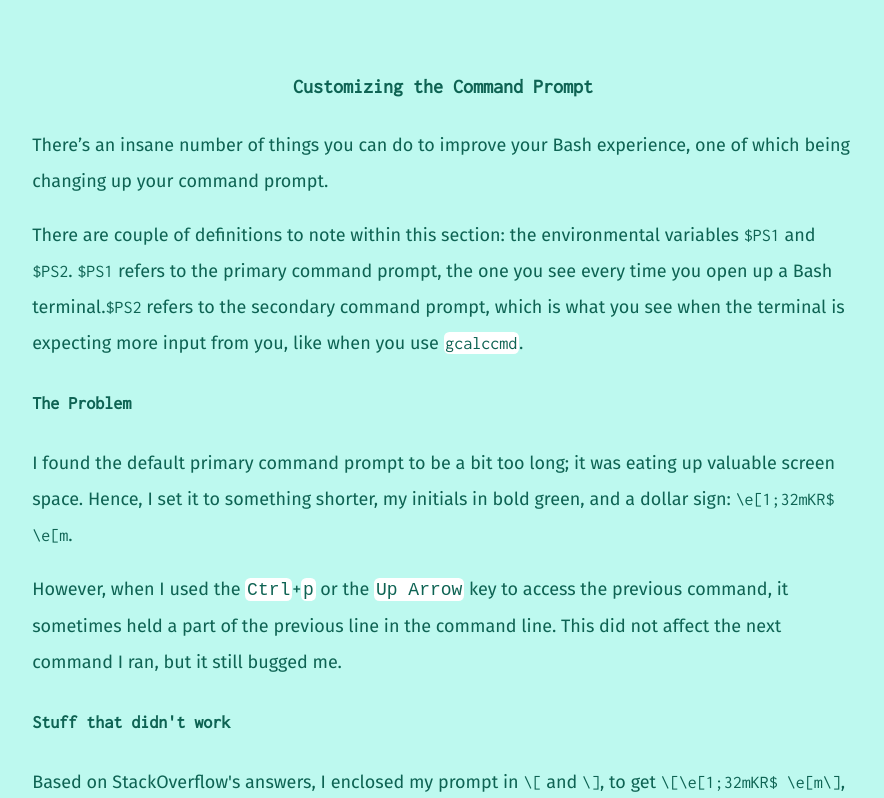
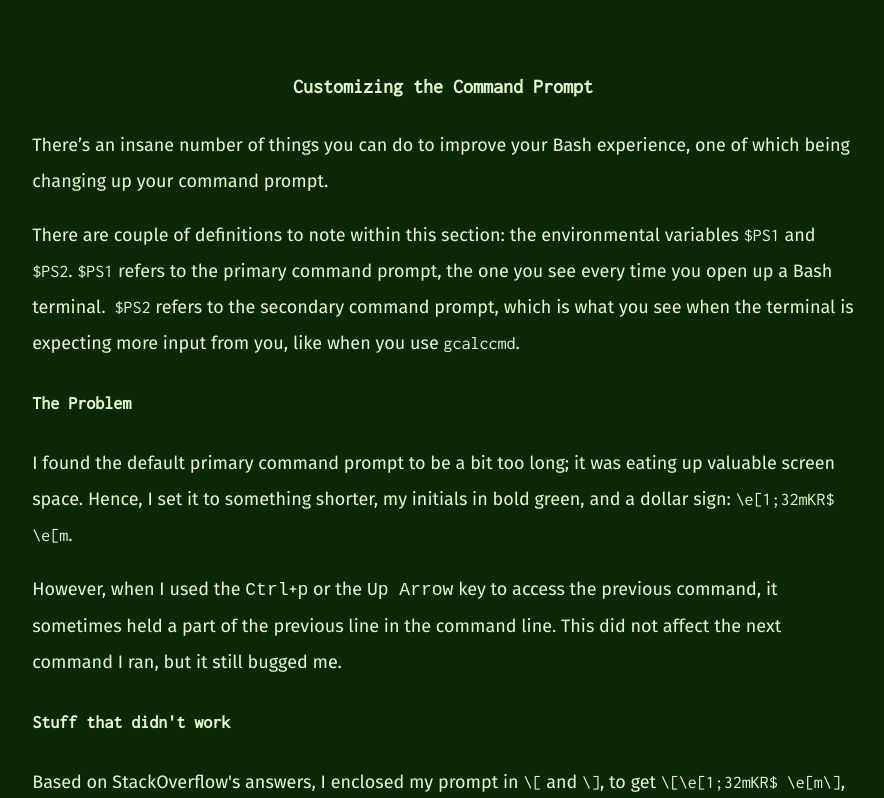
Before and after one commit to krithravi/personalWeb, a React (Create React App) app: page /writeup/bash in a window 1280 px wide. Shown: the part 443-1241 px from the top of the page, without its empty margins (197-1081 px from the left). Built offline with nearby package versions, Linux system fonts and the light colour scheme.

Commit message:
changed up the styleee

```diff
--- a/src/index.js
+++ b/src/index.js
@@ -33,6 +33,7 @@ export const Home = () => (
 		<Header />
 		<div className="rowC">
 			<Body />
+			<Gallery />
 		</div>
 		<Contact />
 		<br></br>
--- a/src/style.css
+++ b/src/style.css
@@ -2,12 +2,23 @@
 @import url('https://fonts.googleapis.com/css2?family=Fira+Sans&display=swap');
 
 
-
+/*
 :root {
 	--background: #bdf9ef;
 	--text-color: #0e6353;
 	--h2-color: #1a7510;
 	--link-color: #1988aa;
+	--light-yellow: #ffee88;
+}
+
+*/
+
+:root {
+	--background: #0a2803;
+	--text-color: #e4f9cc;
+	--h2-color: #c0f7a0;
+	--link-color: #e1a0f7;
+	--hot-pink: #85075b;
 	--light-yellow: #ffee88;
 }
 * {
@@ -50,16 +61,9 @@ h4 {
 	font-size: 18px;
 }
 
-
-code.inline {
-    background: var(--light-blue);
-    padding: 0.1em;
-    border-radius: 0.3em;
-    background-color: white;
-}
-
 .realcode {
 	background-color: var(--light-yellow);
+	color: var(--background);
 	border: 1px;
 	display: block;
 	padding: 10px;
@@ -70,7 +74,8 @@ code.inline {
 span.directory {
 	display: inline;
 	padding: 0.1em;
-    background-color: white;
+	color: var(--background);
+	background-color: var(--h2-color);
 	border-radius: 0.3em;
 	font-family: 'Inconsolata', monospace;
 }
@@ -82,6 +87,7 @@ span.monospace {
 
 .specialCase {
 	font-family: 'Inconsolata', monospace;
+	color: var(--background);
 }
 
 .box {
@@ -106,14 +112,13 @@ a:visited {
 }
 
 p {
-    color: var(--light-blue);
 	font-family: 'Fira Sans', sans-serif;
 	font-size: 18px;
 }
 .button {
 	border-radius: 7px;
 	border: none;
-    background-color: var(--light-yellow);
+	background-color: var(--hot-pink);
 	text-align: center;
 	padding: 8px;
 	transition: all 0.5s;
@@ -185,7 +190,7 @@ p {
 
 .accordion__button {
 	background-color: var(--light-yellow);
-    color: var(--text-color);
+	color: var(--background);
 	cursor: pointer;
 	padding: 18px;
 	width: 60%;
--- a/src/writeups/Bash.js
+++ b/src/writeups/Bash.js
@@ -21,9 +21,9 @@ function Bash(){
                         There are couple of definitions to note within this section: the
                         environmental variables <span class="monospace">$PS1</span> and <span class="monospace">$PS2</span>. <span class="monospace">$PS1</span> refers to the primary
                         command prompt, the one you see every time you open up a Bash terminal.
-                        <span class="monospace">$PS2</span> refers to the secondary command prompt, which is
+                        <span class="monospace"> $PS2</span> refers to the secondary command prompt, which is
                         what you see when the terminal is expecting more input from you, like when
-                        you use <span class="directory">gcalccmd</span>.
+                        you use <span class="monospace">gcalccmd</span>.
                     </p>
                     <h4>The Problem</h4>
                     <p>
--- a/src/writeups/Dislike.js
+++ b/src/writeups/Dislike.js
@@ -48,7 +48,7 @@ function Dislike(){
 							<ul>
 								<li>As soon as I find good plugins/snippets for frontend-y stuff, this goes stat.</li>
 								<li>
-									This one makes you remove sources from <span class="monopace">/etc/apt/sources.list.d</span> if you want to uninstall.
+									This one makes you remove sources from <span class="monospace">/etc/apt/sources.list.d</span> if you want to uninstall.
 								</li>
 							</ul>
 					</ul>
@@ -64,7 +64,7 @@ function Dislike(){
 									<li>Chrome was one of the most intensive things I'd run, at least on my computer, and used up wayyyy more memory than Firefox or Opera.</li>
 									<li>
 										By the way, when you uninstall, it doesn't do it cleanly.
-										On Debian, you have to go in and remove the corresponding files from your <span class="monopace">/etc/apt/sources.list.d</span>.
+										On Debian, you have to go in and remove the corresponding files from your <span class="monospace">/etc/apt/sources.list.d</span>.
 										Yes, it'll ping the corresponding sites every time you run updates. I couldn't stand this.
 									</li>
 								</ul>
--- a/src/writeups/Dotfiles.js
+++ b/src/writeups/Dotfiles.js
@@ -26,6 +26,8 @@ function Dotfiles(){
 					Feel free to use
 					however much (or little) you like! Again, these
 					are compiled from other folks' dotfiles and config.
+					A more updated version can probably be found
+					in <a href="https://github.com/krithravi/dotfiles">this GitHub repo</a>.
 				</p>
 			</div>
 			<Accordion allowZeroExpanded>
@@ -74,7 +76,7 @@ function Dotfiles(){
 				<AccordionItem>
 					<AccordionItemHeading>
 						<AccordionItemButton>
-                            style.conf for Zim
+							style.conf for Zim (dark mode, no longer use, but config's pretty good)
 						</AccordionItemButton>
 					</AccordionItemHeading>
 					<AccordionItemPanel>
--- a/src/writeups/ListofWriteUps.js
+++ b/src/writeups/ListofWriteUps.js
@@ -11,10 +11,10 @@ class Makebutton extends React.Component {
 	render (){
 		return (
 				<div>
-                    <div class="box" style={{color: "green", border: '1px solid green'}}>
+					<div class="box" style={{color: "green", border: '1px solid #0cf2b4'}}>
 
 						<Link to={this.props.path}>
-                            <span style={{color: '#1988aa', fontSize: 28}}>{this.props.title}</span>
+							<span style={{color: '#0cf2b4', fontSize: 28}}>{this.props.title}</span>
 						</Link>
 						<br />
 						<span style={{fontSize: 18}}>{this.props.date}</span>
--- a/src/writeups/Preferences.js
+++ b/src/writeups/Preferences.js
@@ -58,9 +58,9 @@ function Preferences(){
 						<ul>
 							<li> Adding yourself to the sudoers file (on Debian, <span class="monospace">visudo</span> didn't work for me)</li>
 							<li>Natural scrolling</li>
-							<li><Link to="/writeup/map">Mapping</Link> <code class="inline">Caps Lock</code> to <code class="inline">Esc</code></li>
-							<li> I need a multilingual keyboard with dead keys. I prefer having <code class="inline">AltGr</code> as
-								my dead key (<code class="inline">Compose</code> key).
+							<li><Link to="/writeup/map">Mapping</Link> <span class="directory">Caps Lock</span> to <span class="directory">Esc</span></li>
+							<li> I need a multilingual keyboard with dead keys. I prefer having <span class="directory">AltGr</span> as
+								my dead key (<span class="directory">Compose</span> key).
 							</li>
 							<li>Spotify and spicetify</li>
 							<li>
```
Also changed, not shown: src/writeups/MiniHeader.js (line endings or trailing spaces). Lines whose indentation alone changed are shown as unchanged.
